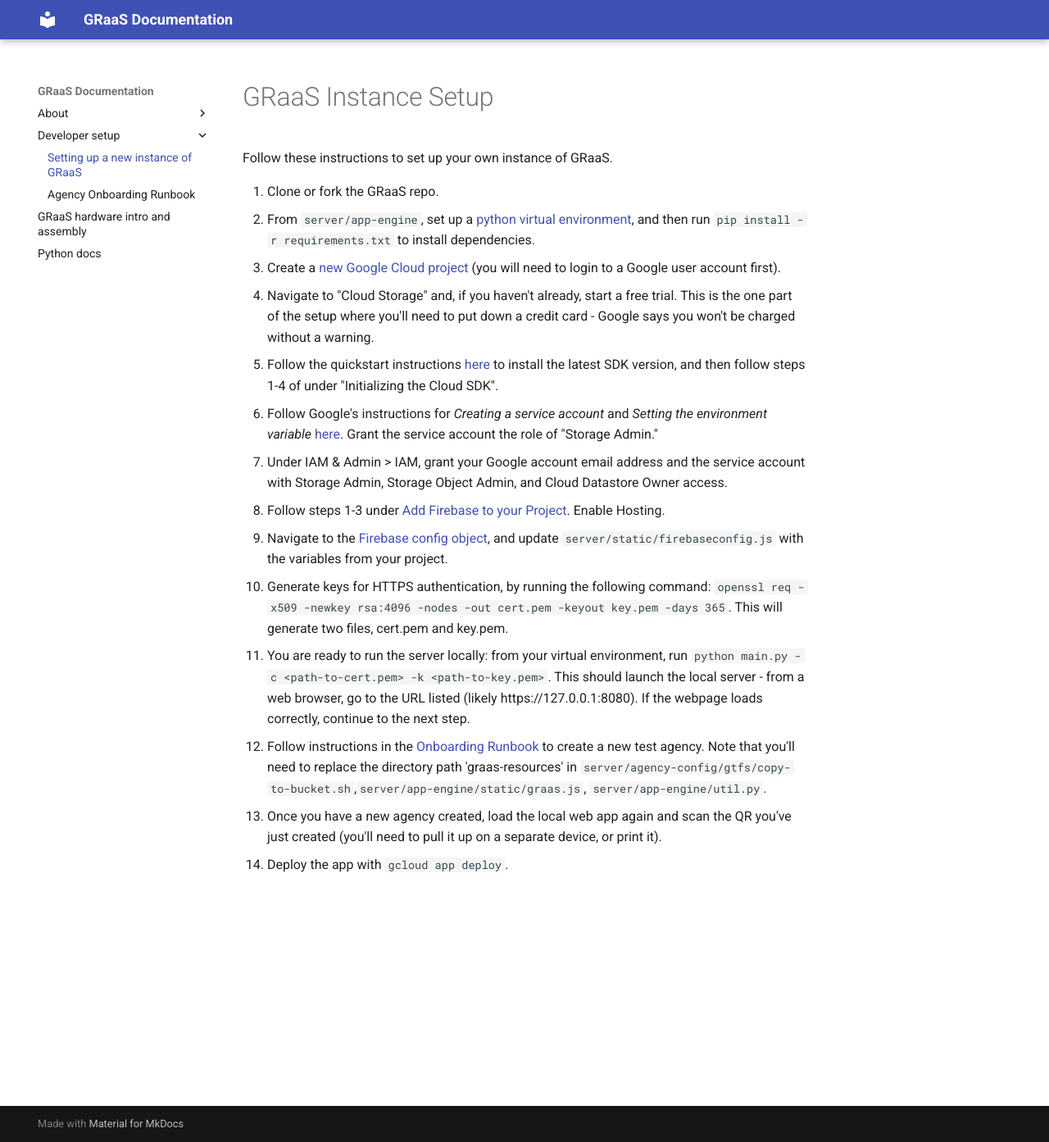
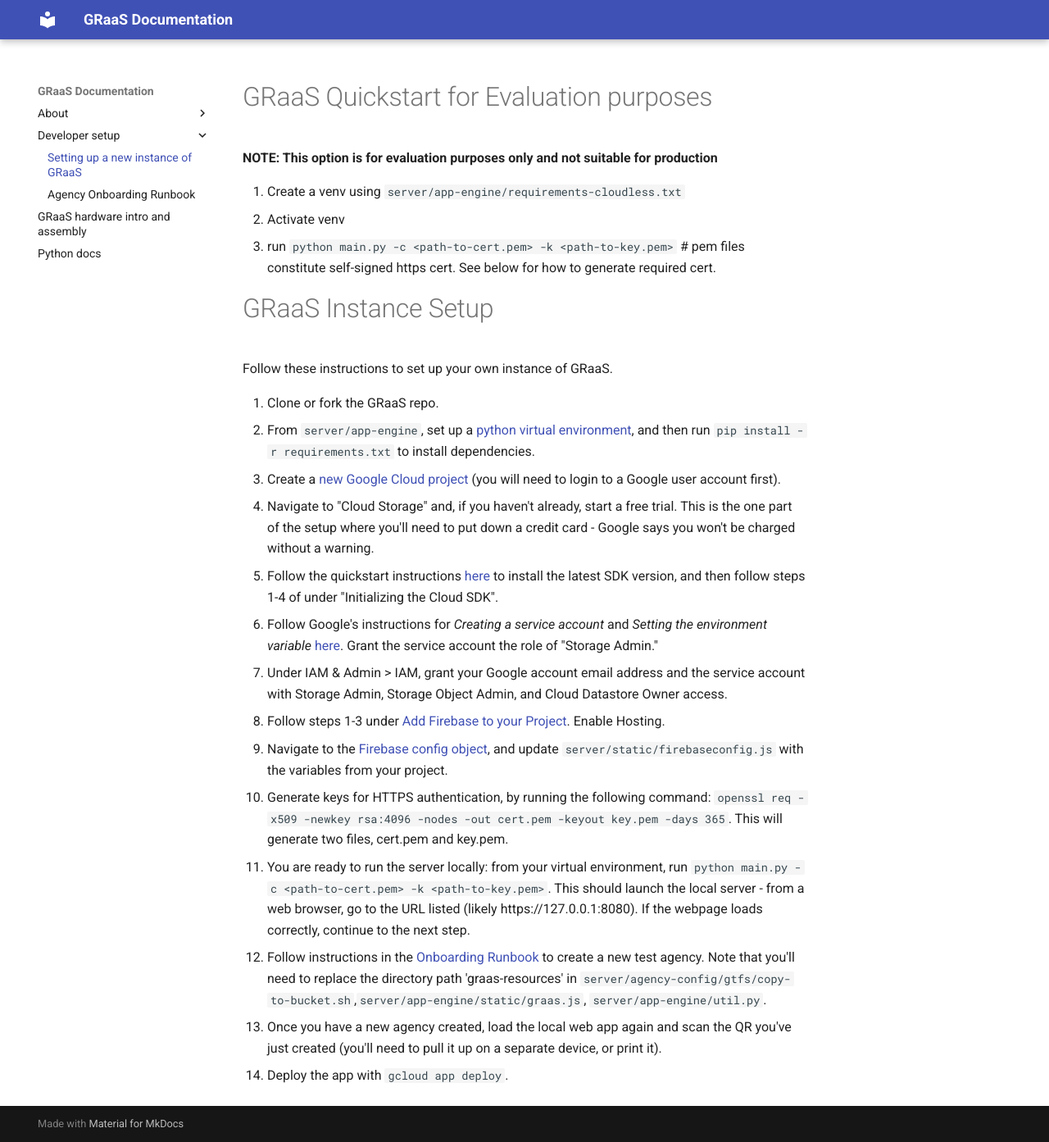
Before and after one commit to cal-itp/graas, an MkDocs documentation site: the page built from docs/new-instance-setup.md, in a window 1280 px wide and 1393 px high. Shown: the whole window at 82% size. Built offline with MkDocs 1.6.1 and Material for MkDocs 9.7.7, drawn with Linux system fonts in a browser that asks for light colours.

Commit message:
- add documentation on how to run cloudless - remove comment cruft

```diff
--- a/docs/new-instance-setup.md
+++ b/docs/new-instance-setup.md
@@ -1,3 +1,12 @@
+GRaaS Quickstart for Evaluation purposes
+========================================
+
+**NOTE: This option is for evaluation purposes only and not suitable for production**
+
+1. Create a venv using `server/app-engine/requirements-cloudless.txt`
+2. Activate venv
+3. run `python main.py -c <path-to-cert.pem> -k <path-to-key.pem>` # pem files constitute self-signed https cert. See below for how to generate required cert.
+
 GRaaS Instance Setup
 ====================
 Follow these instructions to set up your own instance of GRaaS.
```
Also changed, not shown: 1 other file.
